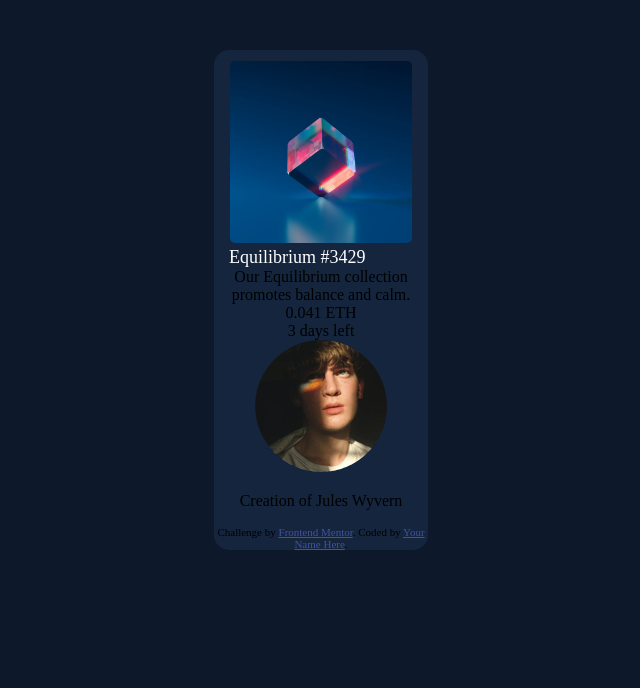
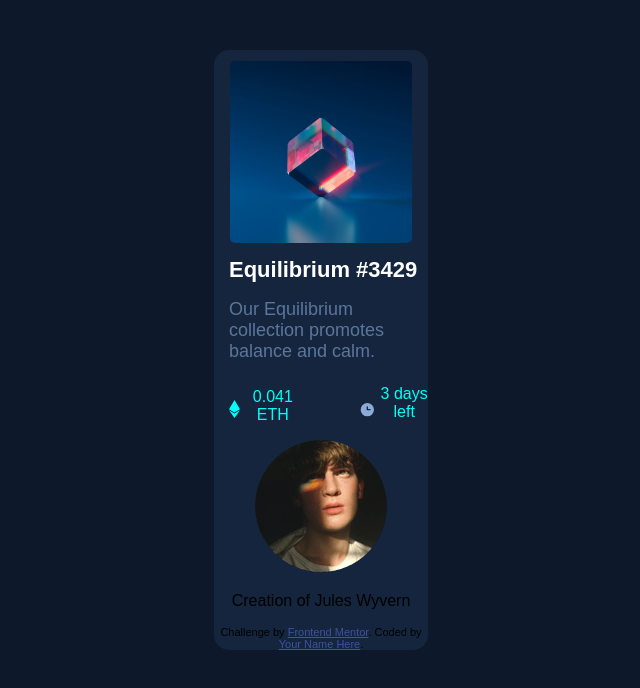
Before and after one commit to akhiluthappa1/nft, a plain HTML site: page index.html in a window 1280 px wide. Shown: the whole page, without its empty margins (319-959 px from the left). Drawn offline with Linux system fonts and the light colour scheme.

Commit message:
completed until eth value

```diff
--- a/index.html
+++ b/index.html
@@ -24,15 +24,20 @@
   Equilibrium #3429
   </div>
   <div class="desc">
-  Our Equilibrium collection promotes balance and calm.
+    <p><span>Our Equilibrium collection promotes</span><span>balance and calm.</span></p>
+
+  <!-- <p>Our Equilibrium collection promotes<br> balance and calm.</p> -->
   </div>
 
   <div class="amount">
-  0.041 ETH
+  <img class="image__3" src="images/icon-ethereum.svg" />
+  <p>0.041 ETH</p>
+  <div class="time">
+  <img class="image__4" src="images/icon-clock.svg"/>
+  <p>3 days left</p>
   </div>
-  <div class="time">
-  3 days left
   </div>
+
   <div>
     <div class="images__2">
       <img class="image__2" src="images/image-avatar.png" />
--- a/styles/style.css
+++ b/styles/style.css
@@ -1,5 +1,7 @@
+/* @import url(https://fonts.google.com/specimen/Outfit); */
 body{
-    background: hsl(217, 54%, 11%)
+    background: hsl(217, 54%, 11%);
+    font-family: 'outfit', sans-serif;;
 }
 .nft{
     background-color: hsl(216, 50%, 16%);
@@ -16,7 +18,51 @@ body{
     /* background: red; */
     padding-left: 7%;
     text-align: left;
+    font-size: 22px;
+    font-weight: 600;
+    color: white;
+    margin-top: 5%;
+
+}
+/* .desc{
+    margin-top: 5%; */
+    /* padding-left: 5.75%; */
+    /* font-size: 18px;
+
+} */
+p span {
+    display: block;
+    text-align: left;
     font-size: 18px;
-    font-weight: 300;
-    color: white;
-}
+    padding-left: 7%;
+    font-weight: 400;
+    opacity: 60%;
+    color:  hsl(215, 51%, 70%);
+  }
+  .amount{
+    display: flex;
+    padding-left: 7%;
+    /* background-color: black; */
+  }
+  .image__3{
+    align-self: center;
+    width: 1.25vw;
+  }
+  .image__4{
+    align-self: center;
+    width: 2vw;
+    margin-right: 3%
+  }
+  .time{
+      display: flex;
+      flex-grow: 1;
+      margin-left: 30%
+  }
+  .amount p{
+      color: hsl(178, 100%, 50%);
+      margin-left: 3%;
+      margin-top: 5%
+  }
+  .time p{
+    margin-top: 10%;
+  }
```
